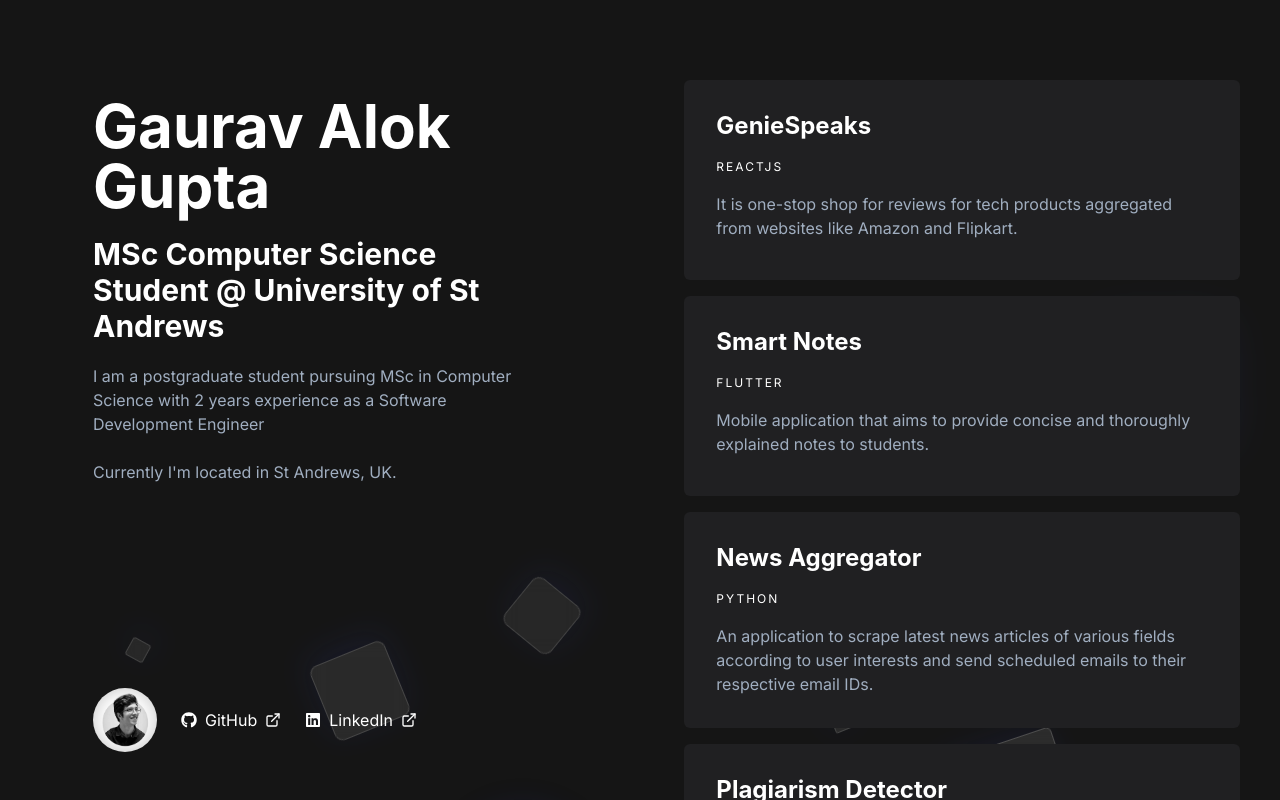
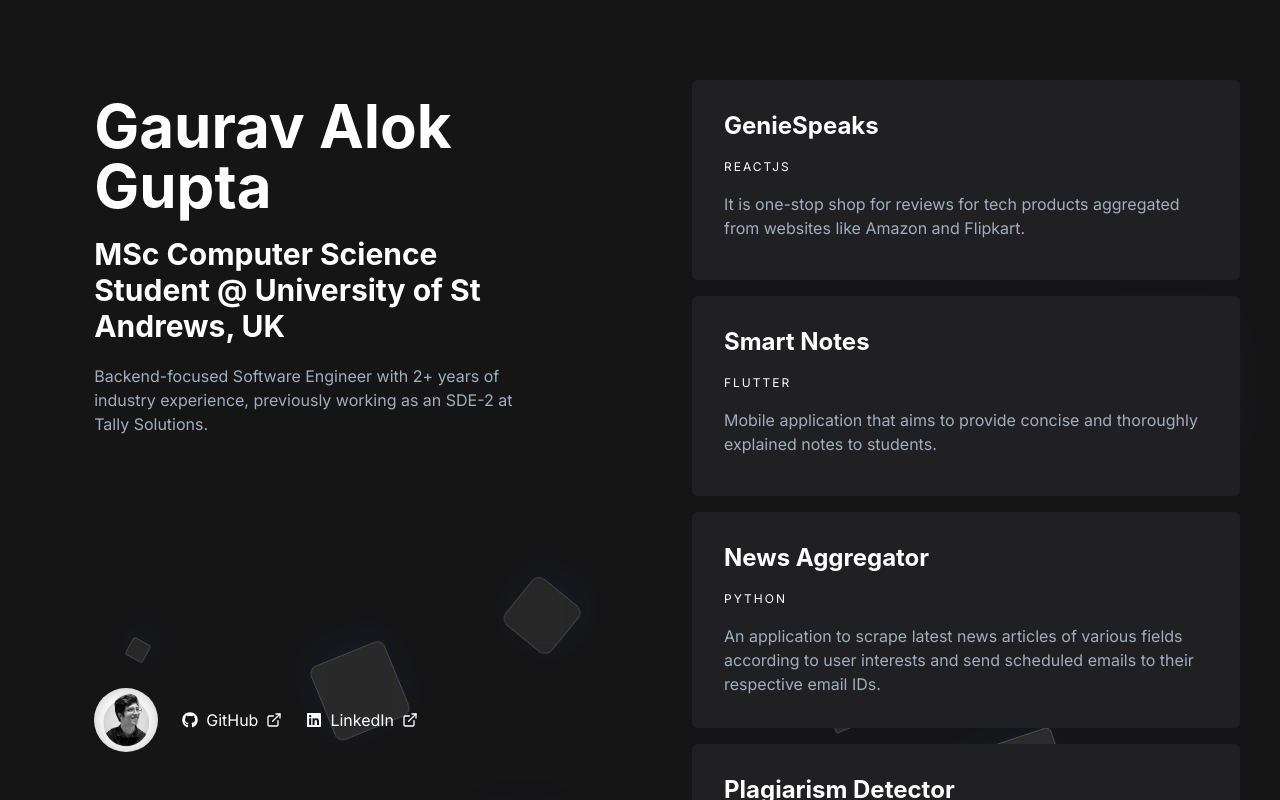
Before and after one commit to GauravGupta035/Portfolio, a React (Create React App) app: page / in a window 1280 px wide. Built offline with nearby package versions, Linux system fonts and the light colour scheme.

Commit message:
[] Update Skills, About me and Resume with preview image

```diff
--- a/src/components/SidePanel/SidePanel.tsx
+++ b/src/components/SidePanel/SidePanel.tsx
@@ -38,7 +38,7 @@ const SidePanel: React.FC = () => {
                 color='white'
                 mb={{ base: "4", md: "5" }}
             >
-                MSc Computer Science Student @ University of St Andrews
+                MSc Computer Science Student @ University of St Andrews, UK
             </Heading>
 
             <Box
@@ -48,9 +48,7 @@ const SidePanel: React.FC = () => {
                 mb={{ base: "8", md: "12", lg: "16" }}
             >
                 <Text color='gray.400' fontSize={{ base: "sm", md: "md" }}>
-                    I am a postgraduate student pursuing MSc in Computer Science with 2 years experience as a Software Development Engineer
-                    <br /> <br />
-                    Currently I'm located in St Andrews, UK.
+                    Backend-focused Software Engineer with 2+ years of industry experience, previously working as an SDE-2 at Tally Solutions.
                 </Text>
             </Box>
 
--- a/src/initialListValues.ts
+++ b/src/initialListValues.ts
@@ -13,7 +13,7 @@ export const projectList: Array<Project> = [
         name: 'Smart Notes',
         description: 'Mobile application that aims to provide concise and thoroughly explained notes to students.',
         stack: 'FLUTTER',
-        link: new URL('https://github.com/shivansh1012/SmartNotes')
+        link: new URL('https://github.com/GauravGupta035/SmartNotes')
     },
     {
         id: 3,
@@ -34,15 +34,15 @@ export const projectList: Array<Project> = [
 export const skillList1: Array<Skill> = [
     {
         id: 1,
-        name: 'ReactJS'
+        name: 'C++'
     },
     {
         id: 2,
-        name: 'Flutter/Dart'
+        name: 'Python'
     },
     {
         id: 3,
-        name: 'Docker'
+        name: 'JavaScript'
     },
     {
         id: 4,
@@ -61,11 +61,11 @@ export const skillList1: Array<Skill> = [
 export const skillList2: Array<Skill> = [
     {
         id: 1,
-        name: 'Python'
+        name: 'HTML'
     },
     {
         id: 2,
-        name: 'Kubernetes'
+        name: 'CSS/Sass'
     },
     {
         id: 3,
@@ -88,15 +88,15 @@ export const skillList2: Array<Skill> = [
 export const skillList3: Array<Skill> = [
     {
         id: 1,
-        name: 'Javascript'
+        name: 'FastAPI'
     },
     {
         id: 2,
-        name: 'Typescript'
+        name: 'ReactJS'
     },
     {
         id: 3,
-        name: 'C++'
+        name: 'GitHub'
     },
     {
         id: 4,
@@ -104,7 +104,7 @@ export const skillList3: Array<Skill> = [
     },
     {
         id: 5,
-        name: 'GitHub'
+        name: 'Postman'
     },
     {
         id: 6,
```
Also changed, not shown: public/images/portfolio-resume.png, 1 other file (tests, documents, lock files or other folders).
